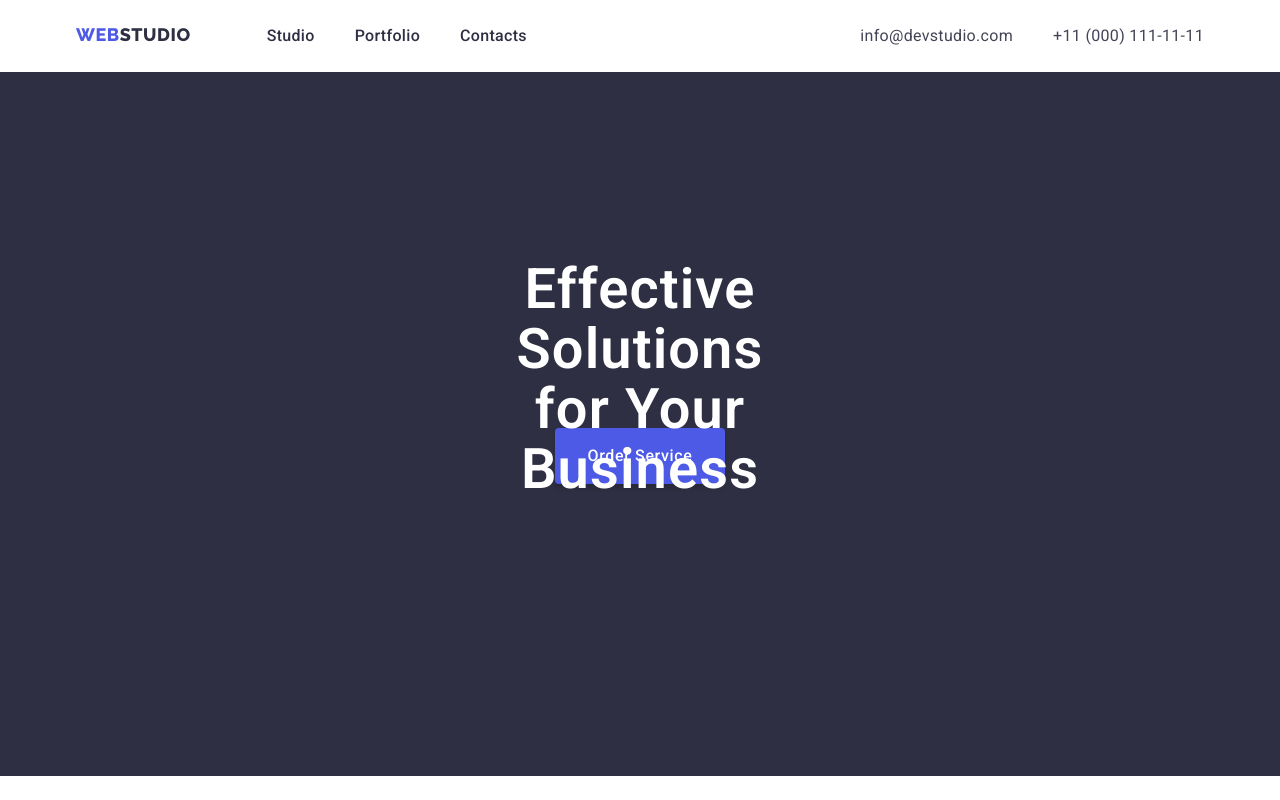
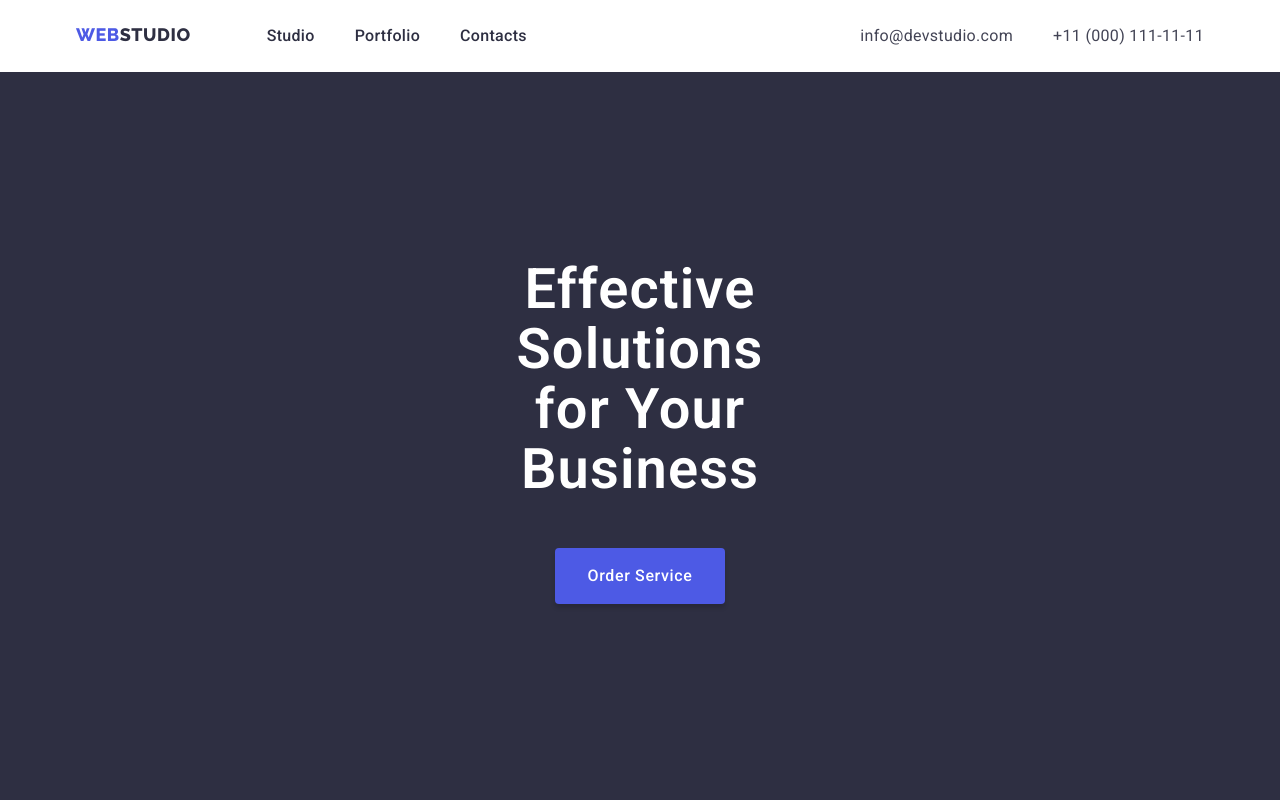
Before and after one commit to SofiaPogranychna/goit-markup-hw-03, a plain HTML site: page index.html in a window 1280 px wide. Shown: the top 800 px of the page. Drawn offline with nearby package versions, Linux system fonts and the light colour scheme.

Commit message:
Update styles.css

```diff
--- a/css/styles.css
+++ b/css/styles.css
@@ -79,8 +79,7 @@ text-decoration:none; }
     letter-spacing: 0.02em;
     color: #FFFFFF;
     text-align: center;
-    margin-bottom: 48px;
-    height:120px;}
+    margin-bottom: 48px;}
 
 
 .section-one{background-color: #2e2f42;padding:188px 472px 292px;}
```
